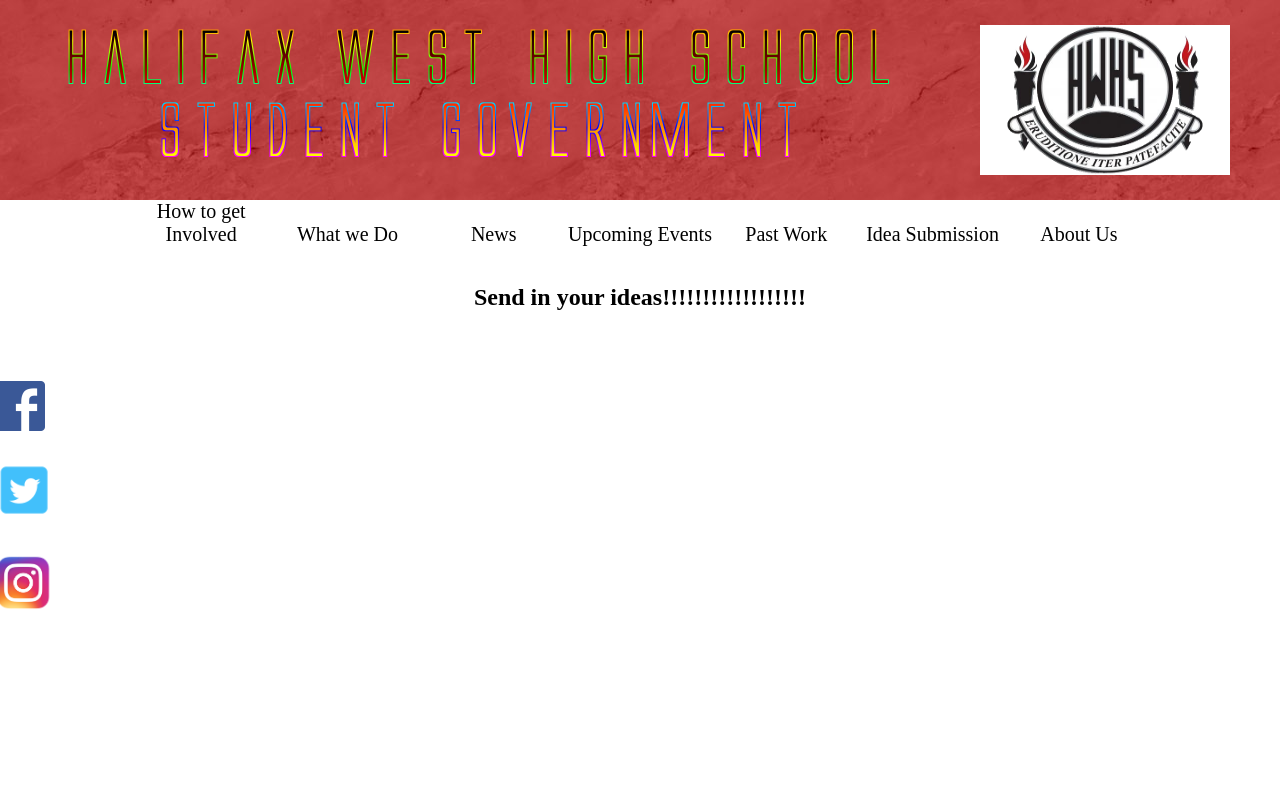
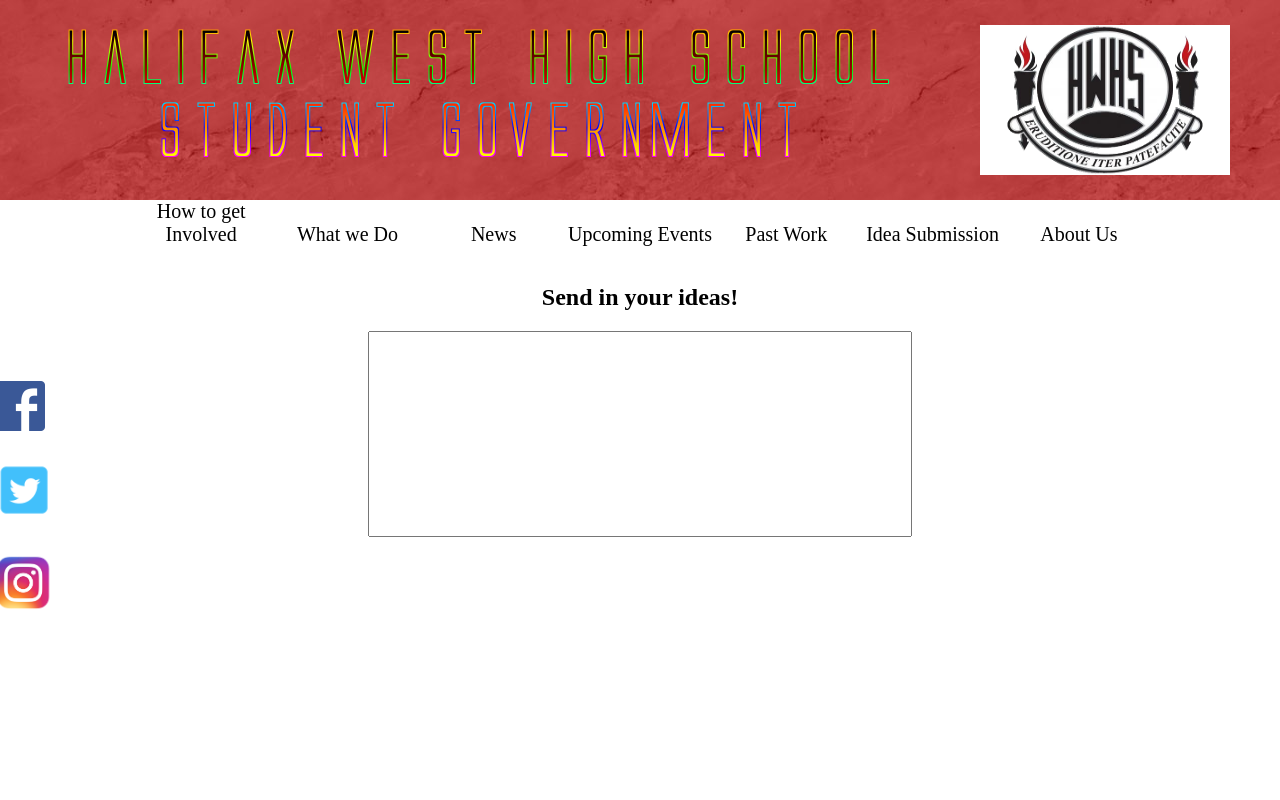
Before and after one commit to SomeIBStudent/ia, a plain HTML site: page Idea-Submission.html in a window 1280 px wide. Shown: the top 800 px of the page. Drawn offline with Linux system fonts and the light colour scheme.

Commit message:
Update Idea-Submission.html

```diff
--- a/Idea-Submission.html
+++ b/Idea-Submission.html
@@ -1,7 +1,7 @@
 <!DOCTYPE HTML>
 <HTML>
 	<head>
-		<title>HWHS Student Gov</title>
+		<title>HWHS Student Government</title>
 		<meta charset="utf-8">
 		<meta name="viewport" content="width=device-width, initial-scale=1.0">
 		<link rel="stylesheet" type="text/css" href="css2.css">
@@ -57,12 +57,25 @@
 				<div id="Main">
 
 				<div>
-					<h2>Send in your ideas!!!!!!!!!!!!!!!!!!</h2>
+					<h2>Send in your ideas!</h2>
 
 					<p>
 
 
+
+
+
 					</p>
+
+					<textarea>
+
+
+
+
+					</textarea>
+
+
+
 				</div>
 
 
```
